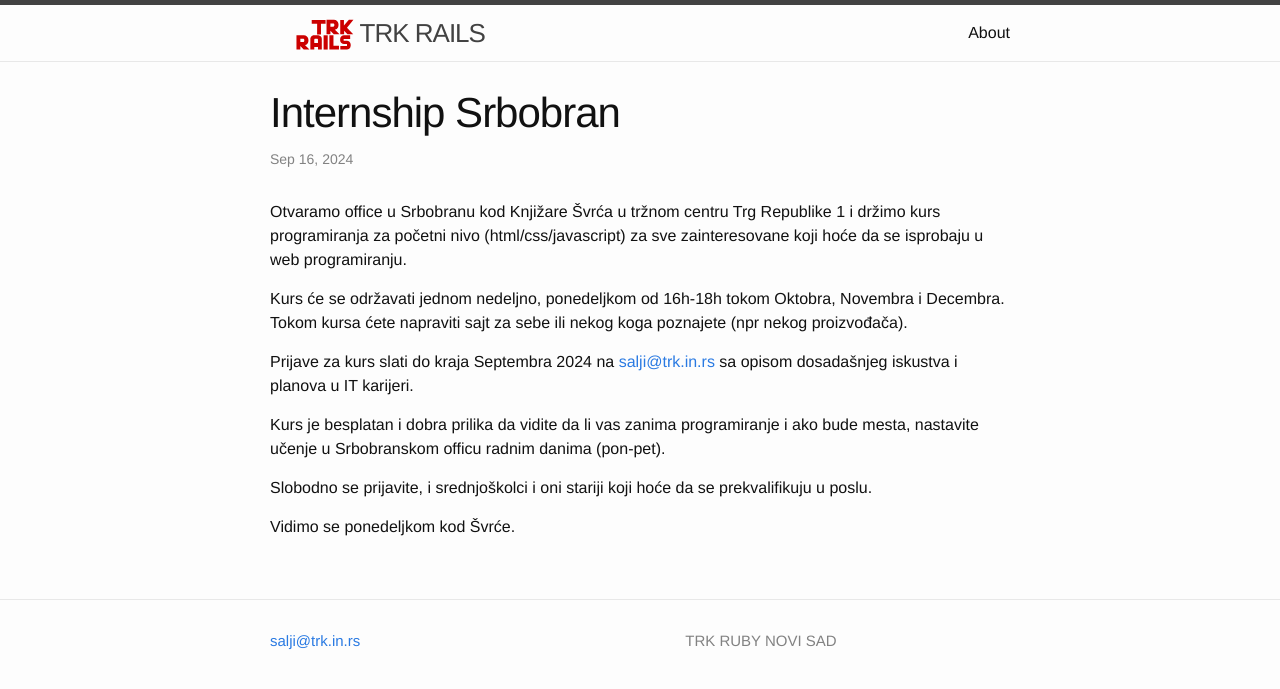
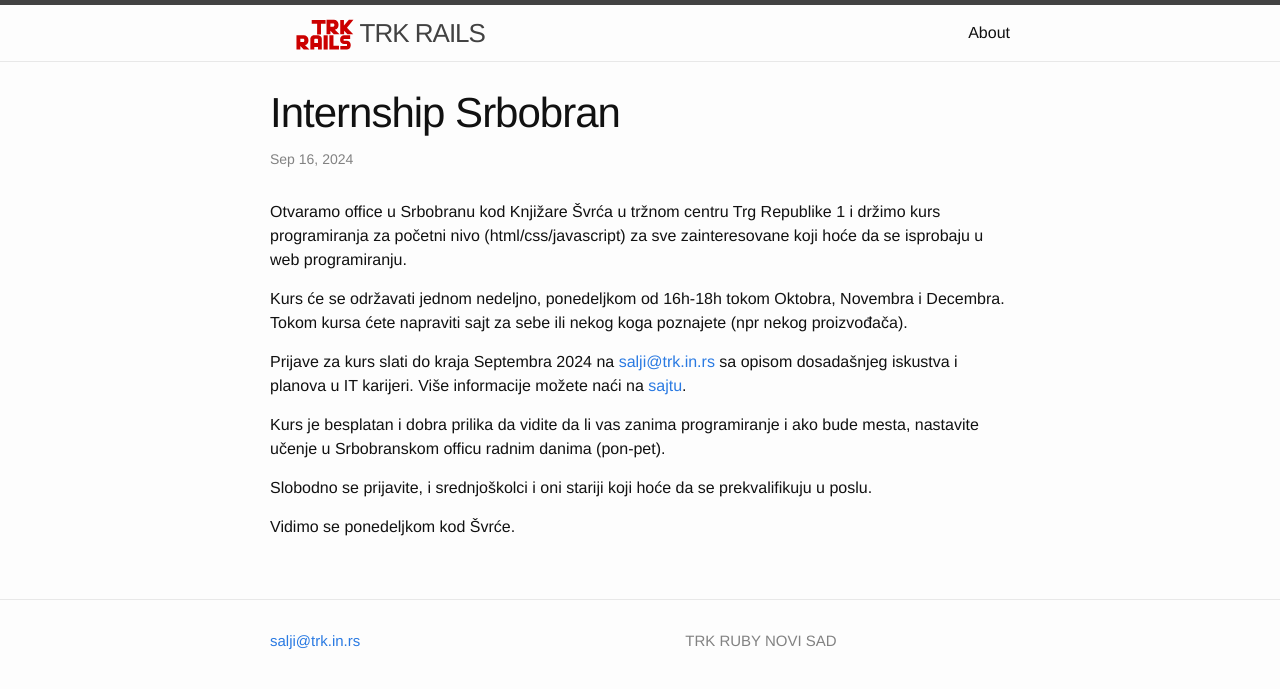
Before and after one commit to trkin/dev.trk.in.rs, a Jekyll site: the page built from _posts/2024-09-16-internship-srbobran.md, in a window 1280 px wide. Shown: the top 689 px of the page. Built offline with Jekyll 4.4.1, drawn with Linux system fonts in a browser that asks for light colours; the table of contents is made by our own code.

Commit message:
Add link

```diff
--- a/_posts/2024-09-16-internship-srbobran.md
+++ b/_posts/2024-09-16-internship-srbobran.md
@@ -10,7 +10,9 @@ Tokom kursa ćete napraviti sajt za sebe ili nekog koga poznajete (npr nekog pro
 
 
 Prijave za kurs slati do kraja Septembra 2024 na <a href="mailto:{{ site.email }}">{{ site.email }}</a>
- sa opisom dosadašnjeg iskustva i planova u IT karijeri.
+ sa opisom dosadašnjeg iskustva i planova u IT karijeri. Više informacije možete
+ naći na <a
+ href="https://dev.trk.in.rs/2024/09/16/internship-srbobran/">sajtu</a>.
 
 Kurs je besplatan i dobra prilika da vidite da li vas zanima programiranje i
 ako bude mesta, nastavite učenje u
```
